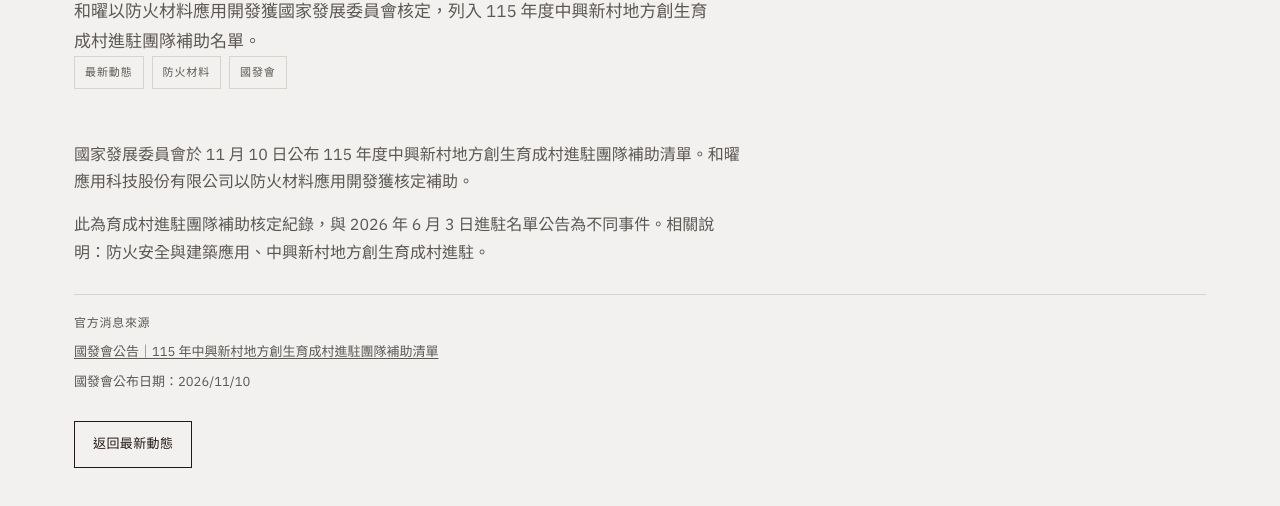
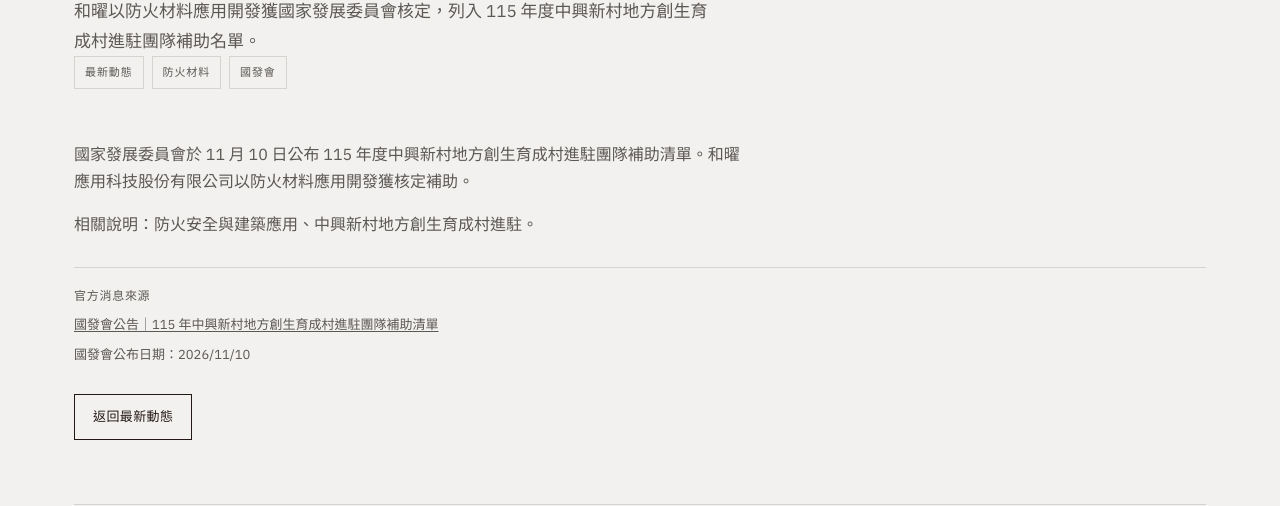
Before and after one commit to tangchiaho/hoyao.com, a plain HTML site: page zh/updates/fire-materials-ndc-subsidy-2026.html in a window 1280 px wide. Shown: the part 294-800 px from the top of the page. Drawn offline with Linux system fonts and the light colour scheme.

Commit message:
刪除防火材料新聞中重複說明公告差異的句子

```diff
--- a/zh/updates/fire-materials-ndc-subsidy-2026.html
+++ b/zh/updates/fire-materials-ndc-subsidy-2026.html
@@ -133,7 +133,7 @@
 
 <section class="prose">
 <p>國家發展委員會於 <time datetime="2026-11-10">11 月 10 日</time>公布 115 年度中興新村地方創生育成村進駐團隊補助清單。和曜應用科技股份有限公司以防火材料應用開發獲核定補助。</p>
-<p>此為育成村進駐團隊補助核定紀錄，與 <time datetime="2026-06-03">2026 年 6 月 3 日</time>進駐名單公告為不同事件。相關說明：<a href="../work/fire-safety.html">防火安全與建築應用</a>、<a href="../projects/nantou-incubator.html">中興新村地方創生育成村進駐</a>。</p>
+<p>相關說明：<a href="../work/fire-safety.html">防火安全與建築應用</a>、<a href="../projects/nantou-incubator.html">中興新村地方創生育成村進駐</a>。</p>
 </section>
 
 <aside class="update-context">
```
